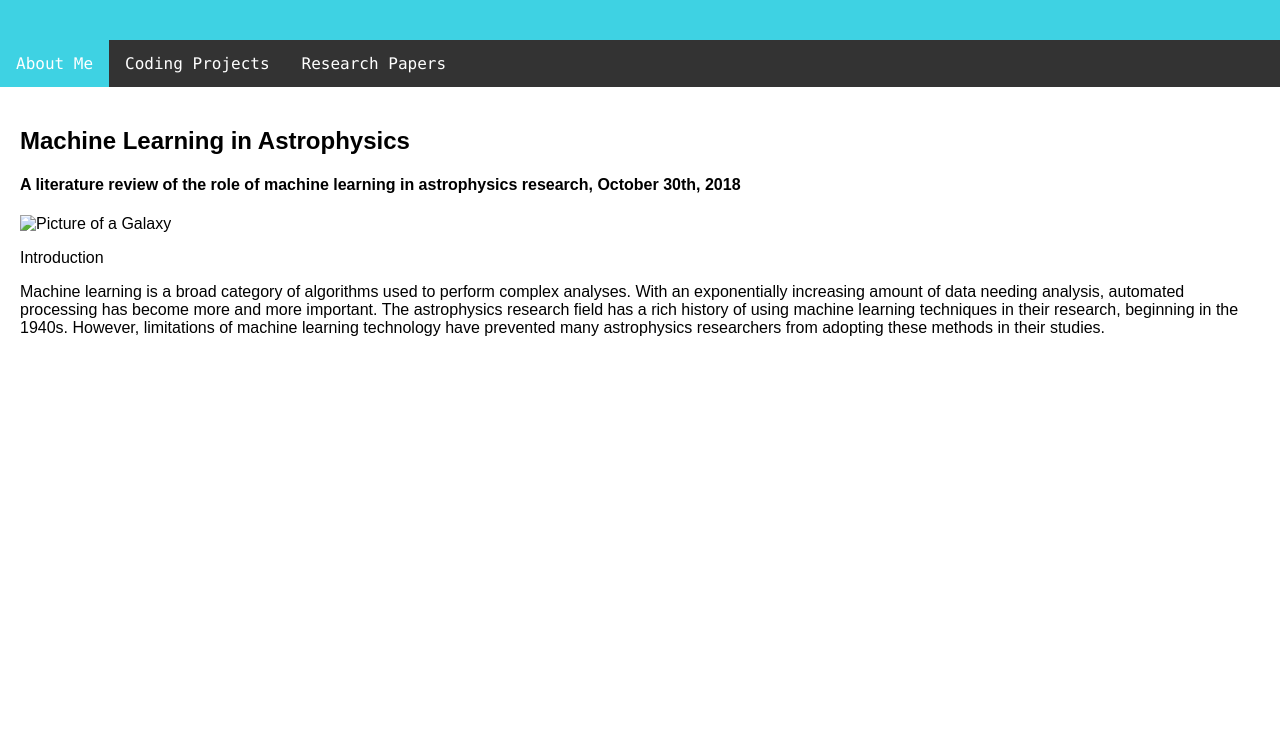
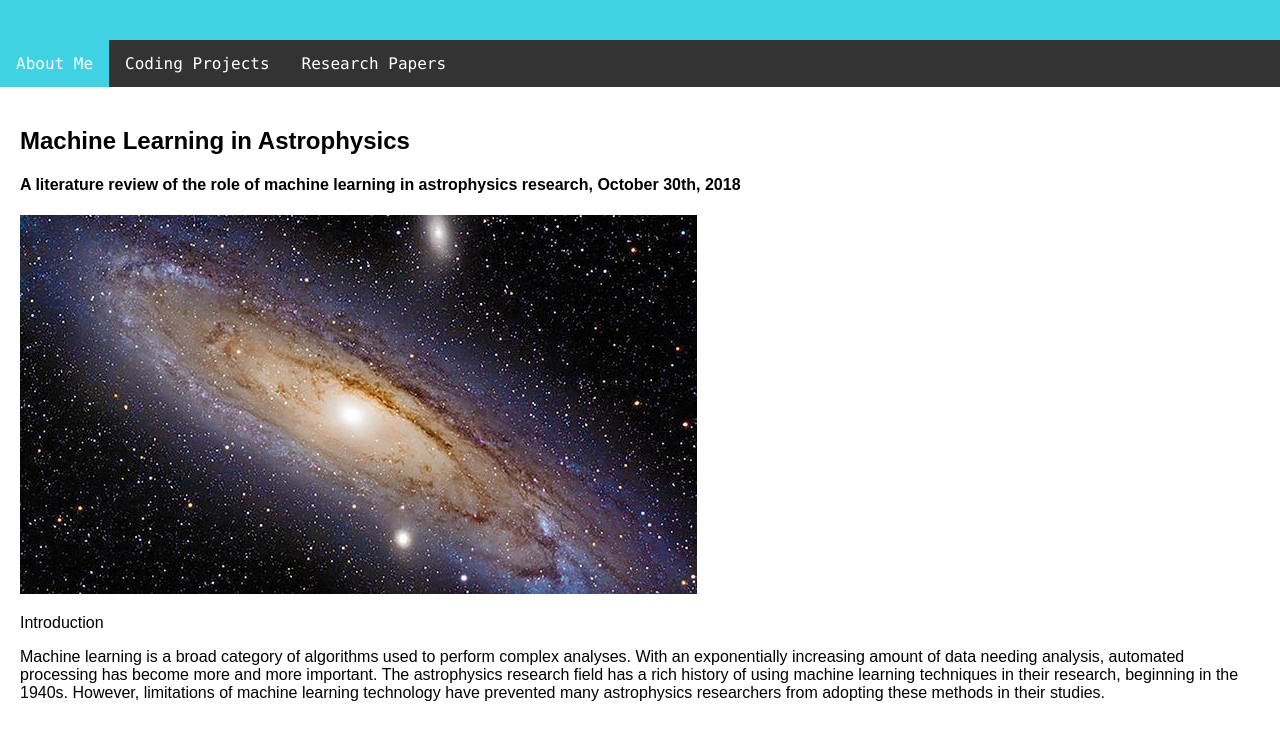
Before and after one commit to nfulmer/website_2018, a plain HTML site: page machine_astrophysics_paper.html in a window 1280 px wide. Shown: the part 187-925 px from the top of the page. Before the commit the page ends 800 px from the top, so only its background shows below. Drawn offline with Linux system fonts and the light colour scheme.

Commit message:
image update

```diff
--- a/machine_astrophysics_paper.html
+++ b/machine_astrophysics_paper.html
@@ -23,7 +23,7 @@
     <div class="main">
         <h2>Machine Learning in Astrophysics</h2>
         <h4>A literature review of the role of machine learning in astrophysics research, October 30th, 2018</h4>
-        <img src="galaxy.jpeg" alt="Picture of a Galaxy">
+        <img src="galaxy.jpg" alt="Picture of a Galaxy">
         <p>Introduction</p>
         <p>
             Machine learning is a broad category of algorithms used to perform complex analyses. With an exponentially increasing amount of data needing analysis, automated processing has become more and more important. The astrophysics research field has a rich history of using machine learning techniques in their research, beginning in the 1940s. However, limitations of machine learning technology have prevented many astrophysics researchers from adopting these methods in their studies.
```
